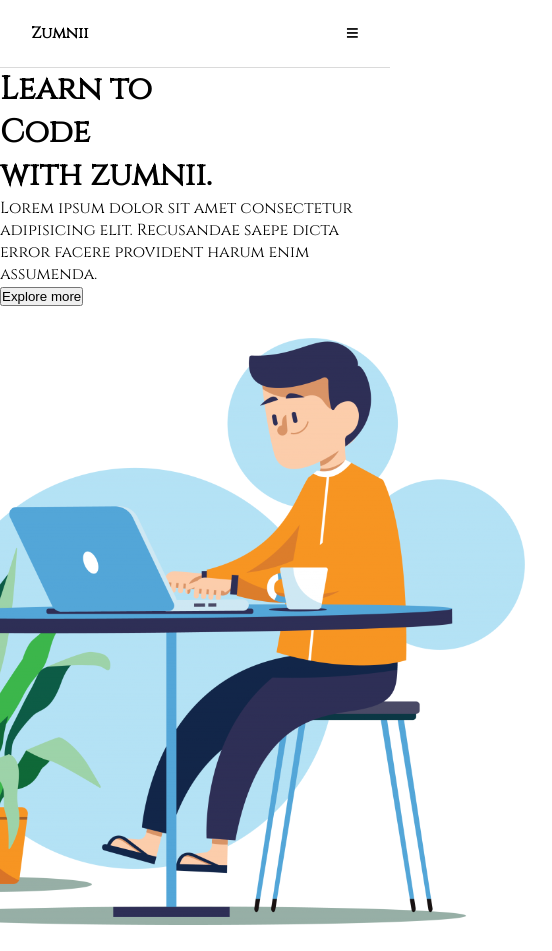
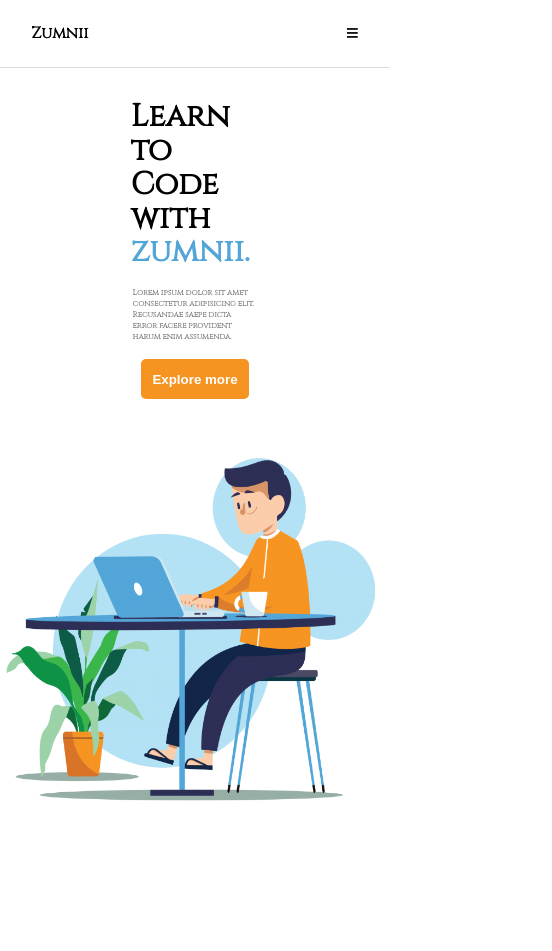
Before and after one commit to Firoj-Ali/my-first-HTML-CSS-project, a plain HTML site: page index.html in a window 390 px wide. Shown: the whole page, 552 px wide, since content can reach past the window. After the commit the page ends 844 px from the top, so only its background shows below. Drawn offline with nearby package versions, Linux system fonts and the light colour scheme.

Commit message:
add some style

```diff
--- a/style.css
+++ b/style.css
@@ -52,21 +52,21 @@
 position: relative;
 
 }
-.right {
+.all-text {
     width: 50vw;
     /* background-color: lightblue; */
    display: flex;
    flex-direction: column;
    align-items: center;
 }
-.right h1 {
+.all-text h1 {
     width: 45vw;
     font-size:3.5vw ;
     margin-top: 10vh;
     padding: 0 6vw;
     line-height: 7vh;
 }
-.right p {
+.all-text p {
     width: 40vw;
     font-size:1vw;
 margin: 5vh 0;
@@ -75,11 +75,11 @@
     color: #918f8f;
 
 }
-.right span {
+.all-text span {
     color: #52a5d7;
     font-weight: 900;
 }
-.right button {
+.all-text button {
     padding: 1.5vh 3vw;
     border: none;
     background-color:#f69422;
@@ -88,11 +88,11 @@
     font-weight: 700;
     cursor: pointer;
 }
-.left {
+.right-section {
     width: 50vw;
 
 }
-.left img {
+.right-section img {
     width: 100%;
     height: 100%;
 }
@@ -120,21 +120,21 @@
         flex-direction: column;
         align-items: center;
     }
-    .right {
+    .all-text {
         height: 50vh;
 
     }
-    .right h1 {
+    .all-text h1 {
         margin-top: 4vh;
         font-size: 8vw;
         line-height: 4vh;
 
     }
-    .right p {
+    .all-text p {
         font-size: 2vw;
         margin: 2vh 0;
     }
-    .left {
+    .right-section {
 height: 50vh;
 width: 100%;
     }
```
